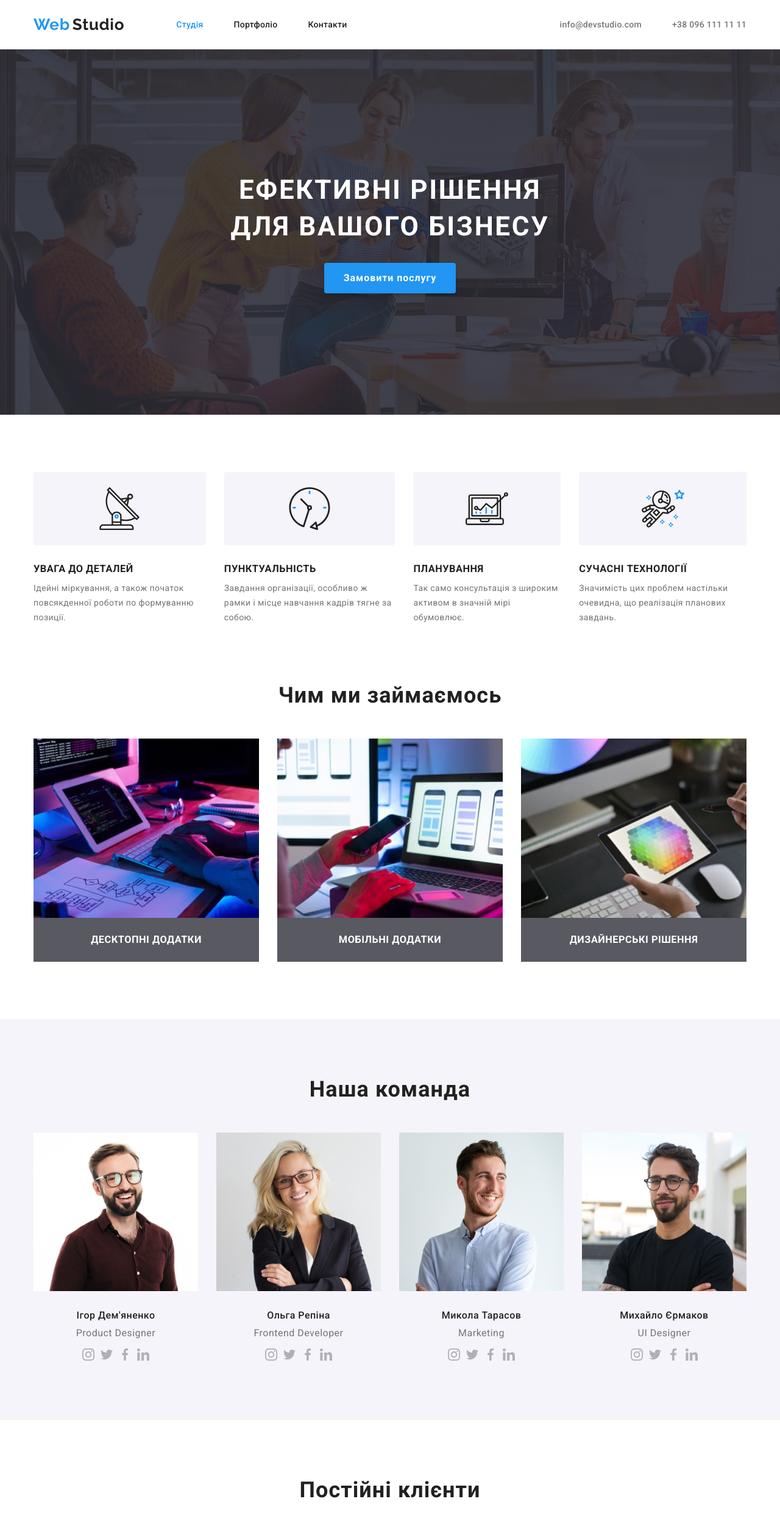
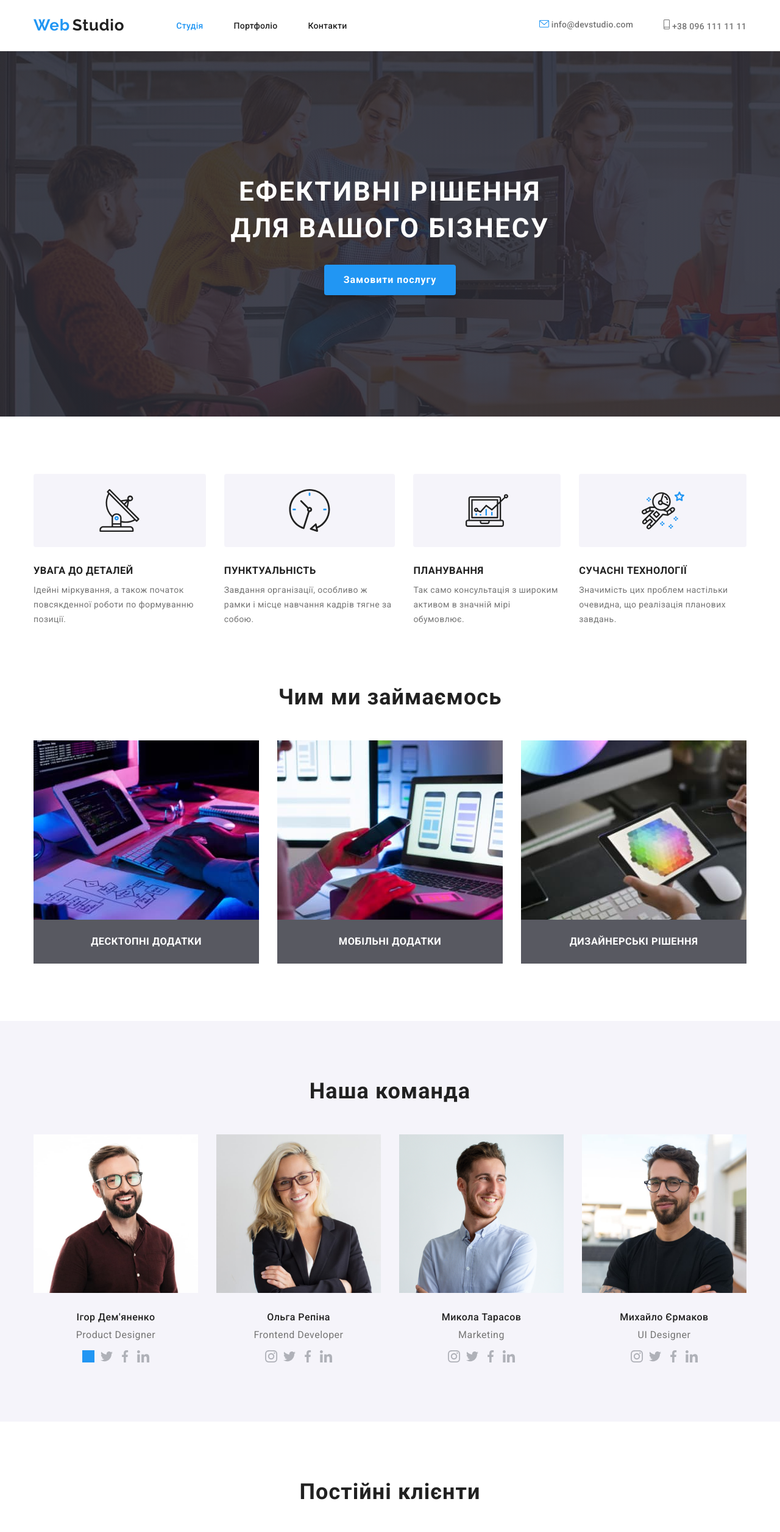
Before and after one commit to irynapalas/goit-markup-hw-04, a plain HTML site: page index.html in a window 1280 px wide. Shown: the top 2512 px of the page at 61% size. Drawn offline with Linux system fonts and the light colour scheme.

Commit message:
Added mail- and phone-icon using svg-sprite. Also tried to add another icons but without result

```diff
--- a/css/style.css
+++ b/css/style.css
@@ -318,6 +318,10 @@ body {
 	margin-right: 10px;
 }
 
+.icon-social-link {
+	background-color: #2196f3;
+}
+
 /* Section main clients */
 .clients-list {
 	display: flex;
--- a/index.html
+++ b/index.html
@@ -35,9 +35,21 @@
 				<!--Contacts-->
 				<ul class="list contacts-list">
 					<li class="contacts-list-item">
-						<a class="contacts-link" href="mailto:info@devstudio.com">info@devstudio.com</a>
+						<a class="contacts-link" href="mailto:info@devstudio.com">
+							<svg class="mail-icon" width="16" height="12">
+								<use href="./images/icons-all/sprite.svg#envelope"></use>
+							</svg>
+							info@devstudio.com
+						</a>
 					</li>
-					<li class="contacts-list-item"><a class="contacts-link" href="tel:+380961111111">+38 096 111 11 11</a></li>
+					<li class="contacts-list-item">
+						<a class="contacts-link" href="tel:+380961111111">
+							<svg class="mail-icon" width="10" height="16">
+								<use href="./images/icons-all/sprite.svg#smartphone"></use>
+							</svg>
+							+38 096 111 11 11
+						</a>
+					</li>
 				</ul>
 			</div>
 		</header>
@@ -148,7 +160,9 @@
 											rel="noopener noreferrer"
 											aria-label="Ссилка на інстаграм"
 										>
-											<img src="./images/social-links-logo/instagram.svg" alt="instagram-logo" />
+											<svg class="icon-social-link" width="20" height="20">
+												<use href="./images/icons-all/sprute.svg#instagram"></use>
+											</svg>
 										</a>
 									</li>
 
@@ -374,16 +388,18 @@
 					<h2 class="section-title">Постійні клієнти</h2>
 					<ul class="list clients-list">
 						<li class="clients-list-item">
-							<a class="client-btn" href="" alt="logo1">
-								<!-- <svg class="icon" width="44" height="50">
-									<use href="./images/icons/sprite.svg#Logo1"></use>
-								</svg> -->
+							<a class="client-btn" href="">
+								<svg class="icon" width="44" height="50">
+									<use href="./images/icons/sprite.svg#linkedin"></use>
+								</svg>
 								<!-- <img src="./images/client-logo/logo1.svg" alt="logo1" /> -->
 							</a>
 						</li>
 						<li class="clients-list-item">
 							<a class="client-btn" href="">
-								<img src="./images/client-logo/logo2.svg" alt="logo2" />
+								<svg class="icon">
+									<use href="./images/icons/sprite.svg#logo2"></use>
+								</svg>
 							</a>
 						</li>
 						<li class="clients-list-item">
```
